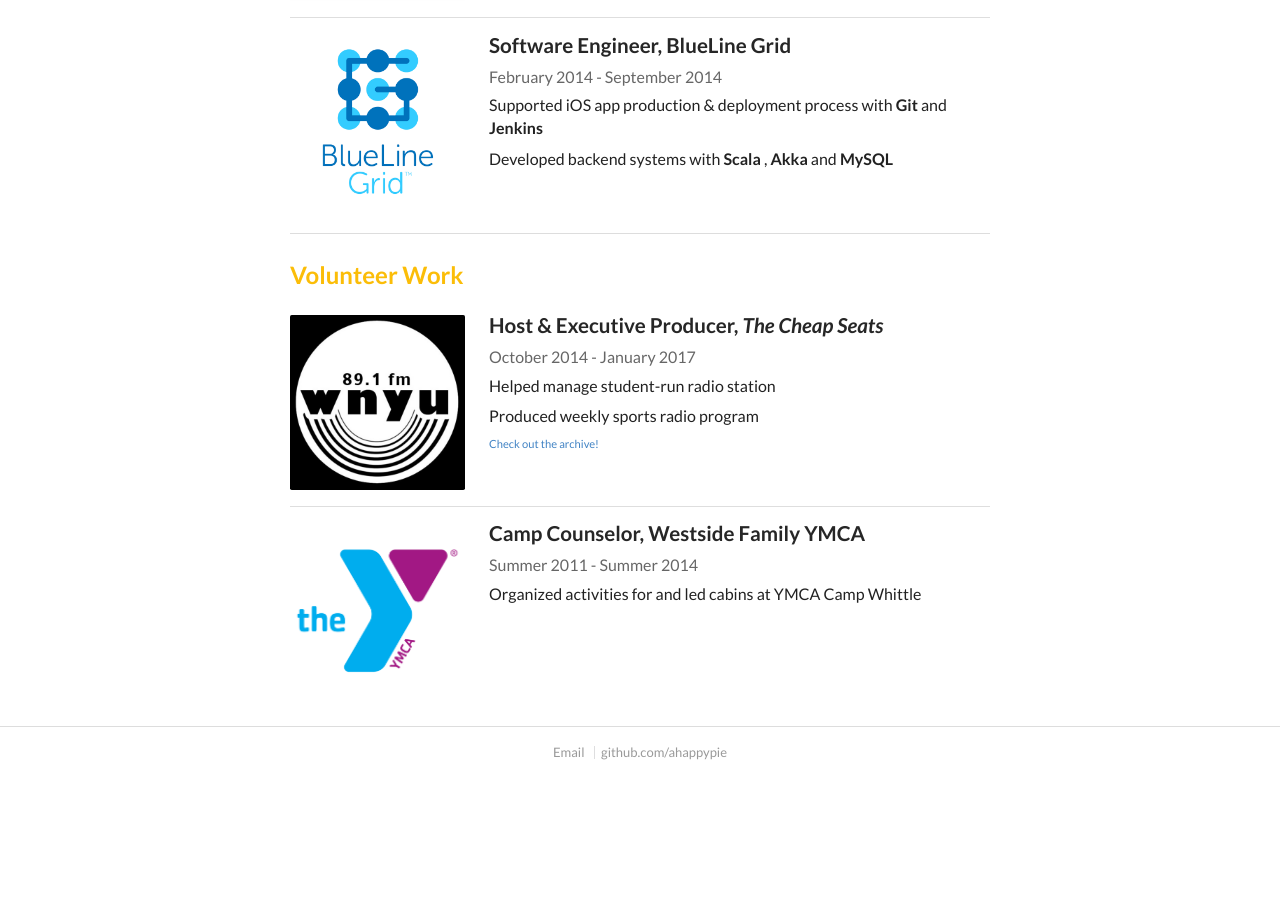
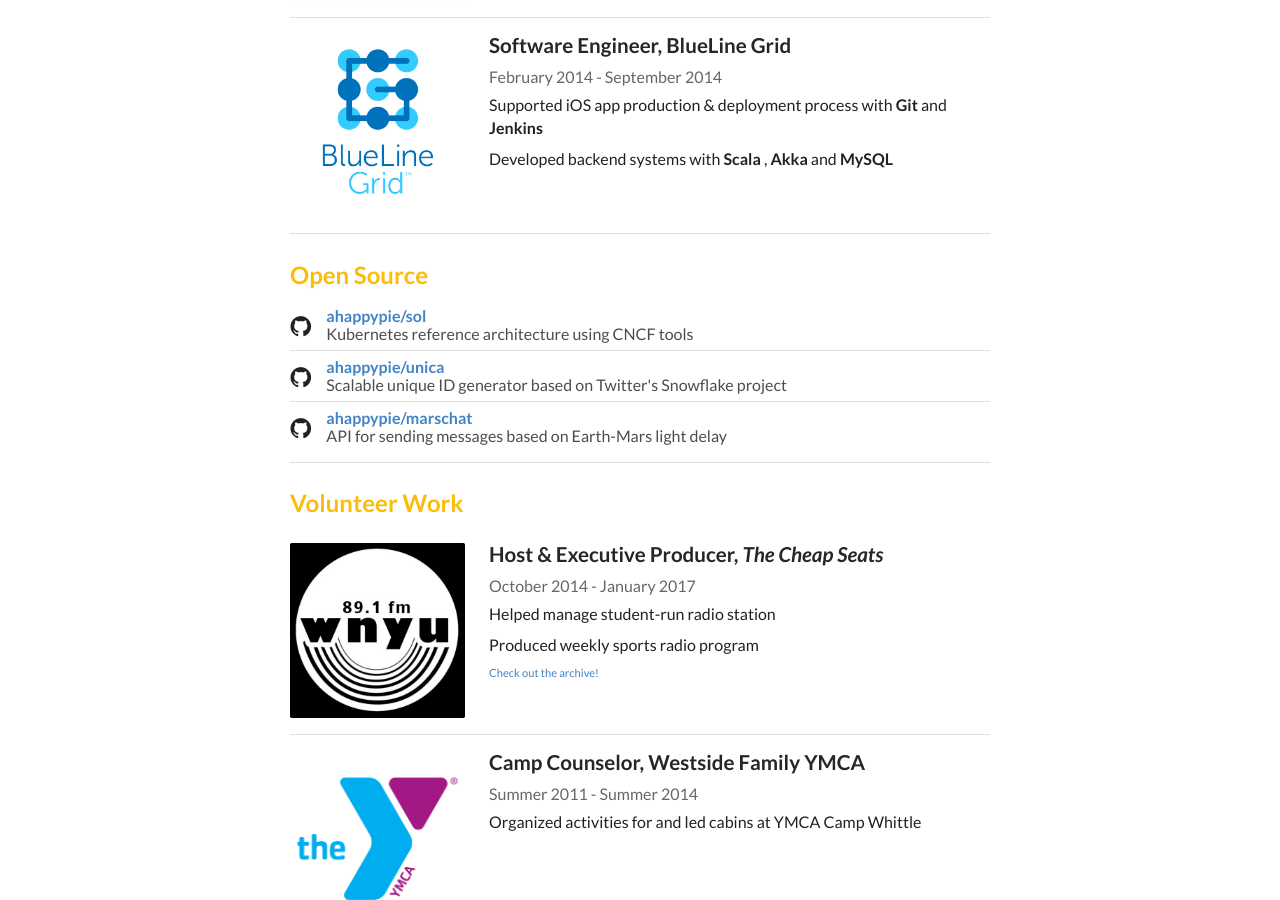
Before and after one commit to ahappypie/ahappypie.github.io, a Jekyll site: the page built from cv/index.html, in a window 1280 px wide and 900 px high, scrolled down 1694 px. Built offline with Jekyll 4.4.1, drawn with Linux system fonts in a browser that asks for light colours; nearby versions of some CDN libraries; before the commit the page ends 2470 px from its top, so only the background shows below that.

Commit message:
Added open source section

```diff
--- /dev/null
+++ b/_includes/opensource.html
@@ -0,0 +1,23 @@
+<div class="ui relaxed divided list">
+  <div class="item">
+    <i class="large github middle aligned icon"></i>
+    <div class="content">
+      <a class="header" href="https://github.com/ahappypie/sol">ahappypie/sol</a>
+      <div class="description">Kubernetes reference architecture using CNCF tools</div>
+    </div>
+  </div>
+  <div class="item">
+    <i class="large github middle aligned icon"></i>
+    <div class="content">
+      <a class="header" href="https://github.com/ahappypie/unica">ahappypie/unica</a>
+      <div class="description">Scalable unique ID generator based on Twitter's Snowflake project</div>
+    </div>
+  </div>
+  <div class="item">
+    <i class="large github middle aligned icon"></i>
+    <div class="content">
+      <a class="header" href="https://github.com/ahappypie/marschat">ahappypie/marschat</a>
+      <div class="description">API for sending messages based on Earth-Mars light delay</div>
+    </div>
+  </div>
+</div>
--- a/cv/index.html
+++ b/cv/index.html
@@ -29,6 +29,9 @@ title: Brian Bagdasarian
   <h2 class="ui yellow header">Experience</h2>
   {% include experience.html %}
   <div class="ui divider"></div>
+  <h2 class="ui yellow header">Open Source</h2>
+  {% include opensource.html %}
+  <div class="ui divider"></div>
   <h2 class="ui yellow header">Volunteer Work</h2>
   {% include volunteer.html %}
 </div>
```
Also changed, not shown: 1 other file.
